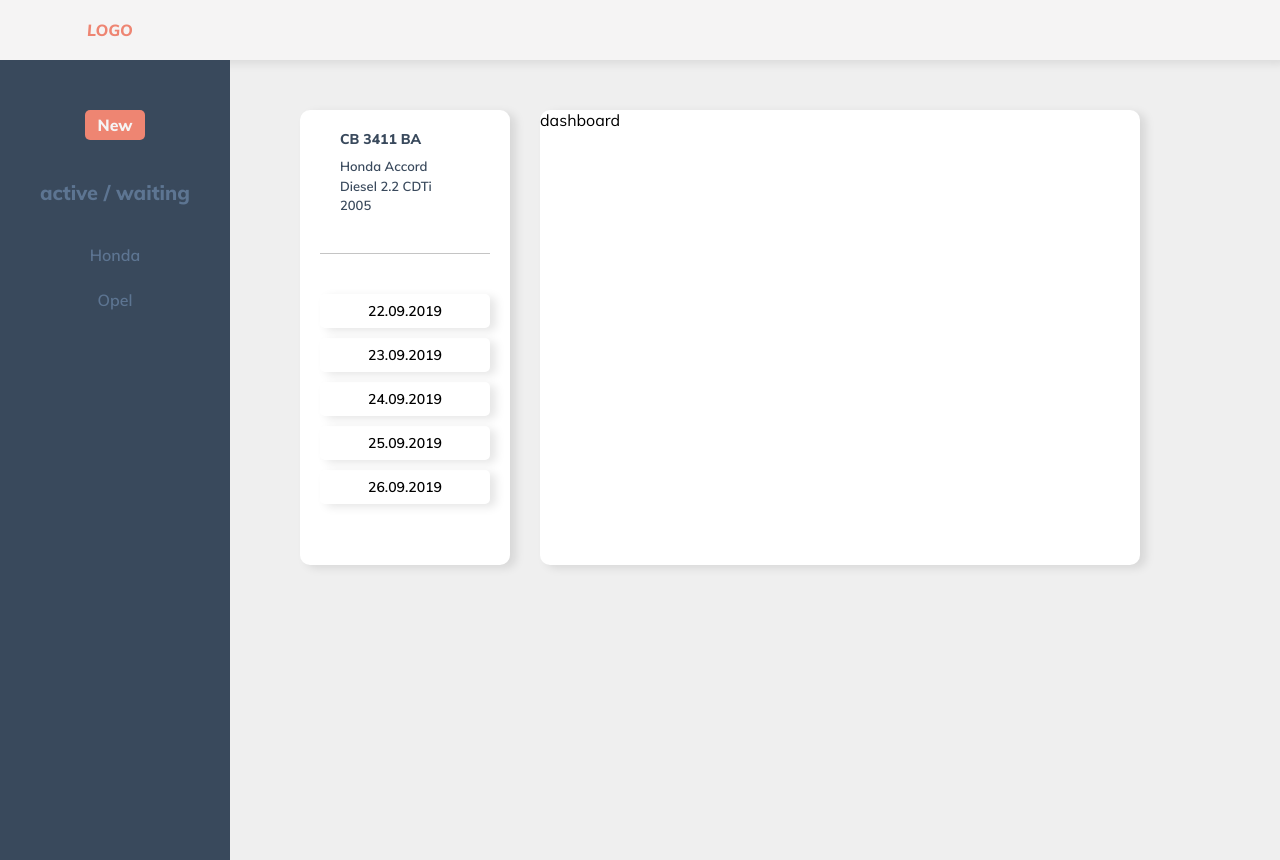
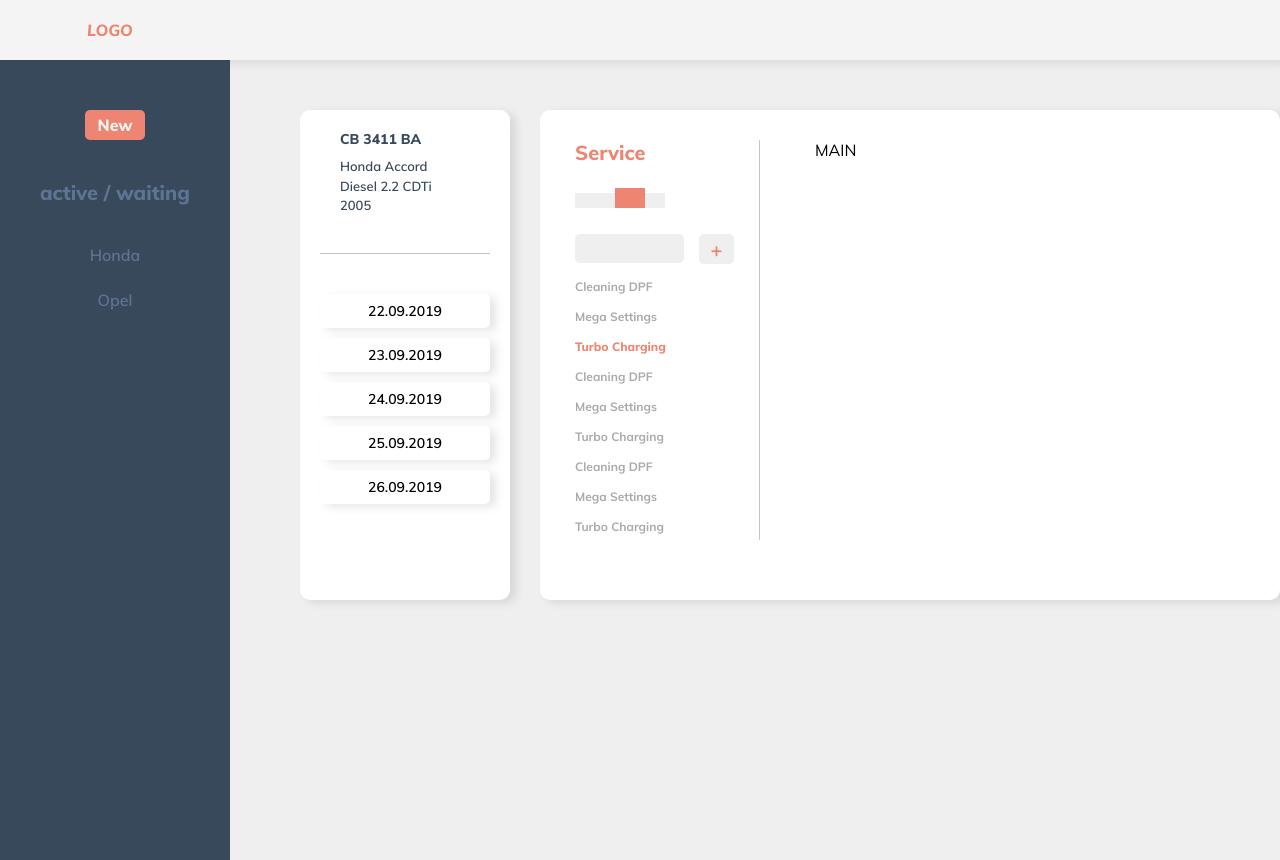
Before and after one commit to alexbogomilov77/Personal, a React (Create React App) app: page / in a window 1280 px wide. Built offline with nearby package versions, Linux system fonts and the light colour scheme.

Commit message:
feat: dashboard in progress

```diff
--- a/src/assets/styles/base/vars.scss
+++ b/src/assets/styles/base/vars.scss
@@ -1,7 +1,7 @@
 //colors
 $black-pure: #000;
 $solid: #39495C;
-$solid2: #39495C;
+$solid1: #39495C;
 $solid-light: #5D7592;
 $active: #EE8572;
 $active1: #fb664c;
@@ -16,7 +16,7 @@ $inactive: #C4C4C4;
 
 //radius
 $radius: 5px;
-$radius2: 10px;
+$radius1: 10px;
 
 //shadow
 $shadow: 6px 3px 10px  rgba($black-pure, 0.1);
--- a/src/assets/styles/components/dashboard/dashboard.scss
+++ b/src/assets/styles/components/dashboard/dashboard.scss
@@ -1,7 +1,70 @@
 .dashboard {
     width: 600px;
+    display: flex;
     min-height: 415px;
     box-shadow: $shadow;
-    border-radius: $radius2;
+    border-radius: $radius1;
     background-color: $white;
+    padding: 30px 110px 45px 35px;
+    .dashboard-navigation {
+        min-width: 90px;
+        .steps-label {
+            color: $active;
+            font-size: 20px;
+            margin-bottom: 22.5px;
+            font-family: 'Muli-ExtraBold';
+           }
+        .steps {
+            margin-bottom: 22.5px;
+            .step {
+                width: 20px;
+                height: 15px;
+                display: inline-block;
+                background-color: #efefef;
+            }
+            .active-step {
+                width: 30px;
+                height: 20px;
+                background-color: $active;
+            }
+        }
+        .new-step {
+            display: flex;
+            #step {
+                width: 105px;
+                height: 27px;
+                border: none;
+                margin-right: 15px;
+                background-color: #efefef;
+                border-radius: $radius;
+            }
+            .add {
+                border: none;
+                width: 35px;
+                height: 30px;
+                color: $active;
+                font-size: 20px;
+                font-family: 'Muli-Bold';
+                border-radius: $radius;
+            }
+        }
+        .steps-list {
+            .steps-list-item {
+                font-size: 12px;
+                margin: 15px 0;
+                color: #AAAAAA;
+                font-family: 'Muli-Bold';
+            }
+            .active-item {
+                color: $active;
+                font-family: 'Muli-ExtraBold';
+            }
+        }
+    }
+    .vertical-divider {
+        width: 1px;
+        height: 400px;
+        margin: 0 55px 0px 25px;
+        background-color: $inactive;
+    }
 }
--- a/src/assets/styles/components/dashboard/infobar.scss
+++ b/src/assets/styles/components/dashboard/infobar.scss
@@ -4,7 +4,7 @@
     min-height: 415px;
     margin-right: 30px;
     box-shadow: $shadow;
-    border-radius: $radius2;
+    border-radius: $radius1;
     background-color: $white;
     .info {
         padding: 0 20px;
@@ -12,13 +12,13 @@
             display: block;
         }
         .id {
-            color: $solid2;
+            color: $solid1;
             font-size: 14px;
             margin-bottom: 10px;
             font-family: 'Muli-ExtraBold';
         }
         .specification {
-            color: $solid2;
+            color: $solid1;
             font-size: 13px;
             margin-bottom: 3.5px;
             font-family: 'Muli-SemiBold';
--- a/src/components/dashboard/Dashboard.js
+++ b/src/components/dashboard/Dashboard.js
@@ -1,11 +1,17 @@
 import React, { Component } from 'react'
+
+import Navigation from '../../components/dashboard/Navigation'
+import Main from '../../components/dashboard/Main'
 
 class Dashboard extends Component {
 
   render() {
+    //Share your service to Auto brands Feature
     return (
         <div className="dashboard">
-            <span>dashboard</span>
+            <Navigation />
+            <div className='vertical-divider'></div>
+            <Main />
         </div>
     )
   }
--- /dev/null
+++ b/src/components/dashboard/Main.js
@@ -0,0 +1,14 @@
+import React, { Component } from 'react'
+
+class Main extends Component {
+
+  render() {
+    return (
+      <div className="dashboard-main">
+        <p>MAIN</p>
+      </div>
+    )
+  }
+}
+
+export default (Main)
--- /dev/null
+++ b/src/components/dashboard/Navigation.js
@@ -0,0 +1,38 @@
+import React, { Component } from 'react'
+
+class Navigation extends Component {
+
+  render() {
+    return (
+      <div className="dashboard-navigation">
+        <div className="steps-label">Service</div>
+
+        <ul className='steps'>
+          <li className="step"></li>
+          <li className="step"></li>
+          <li className="step active-step"></li>
+          <li className="step"></li>
+        </ul>
+
+        <div className="new-step">
+          <input type="text" id="step" name="new-step" />
+          <button className="add">+</button>
+        </div>
+
+        <ul className='steps-list'>
+          <li className="steps-list-item">Cleaning DPF</li>
+          <li className="steps-list-item">Mega Settings</li>
+          <li className="steps-list-item active-item">Turbo Charging</li>
+          <li className="steps-list-item">Cleaning DPF</li>
+          <li className="steps-list-item">Mega Settings</li>
+          <li className="steps-list-item">Turbo Charging</li>
+          <li className="steps-list-item">Cleaning DPF</li>
+          <li className="steps-list-item">Mega Settings</li>
+          <li className="steps-list-item">Turbo Charging</li>
+        </ul>
+      </div>
+    )
+  }
+}
+
+export default (Navigation)
```
